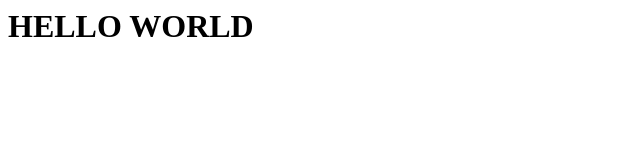
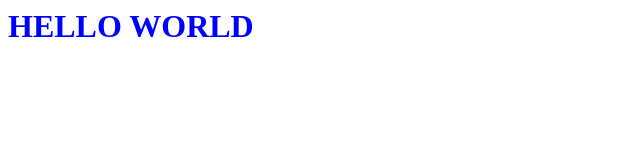
Before and after one commit to Aristotelis12343/sport_team, a plain HTML site: page index.html in a window 1280 px wide. Shown: the whole page, without its empty margins (0-640 px from the left). Drawn offline with Linux system fonts and the light colour scheme.

Commit message:
Update style.css

```diff
--- a/style.css
+++ b/style.css
@@ -1,3 +1,3 @@
 h1{
-  color:"blue";
+  color:blue;
 }
```
